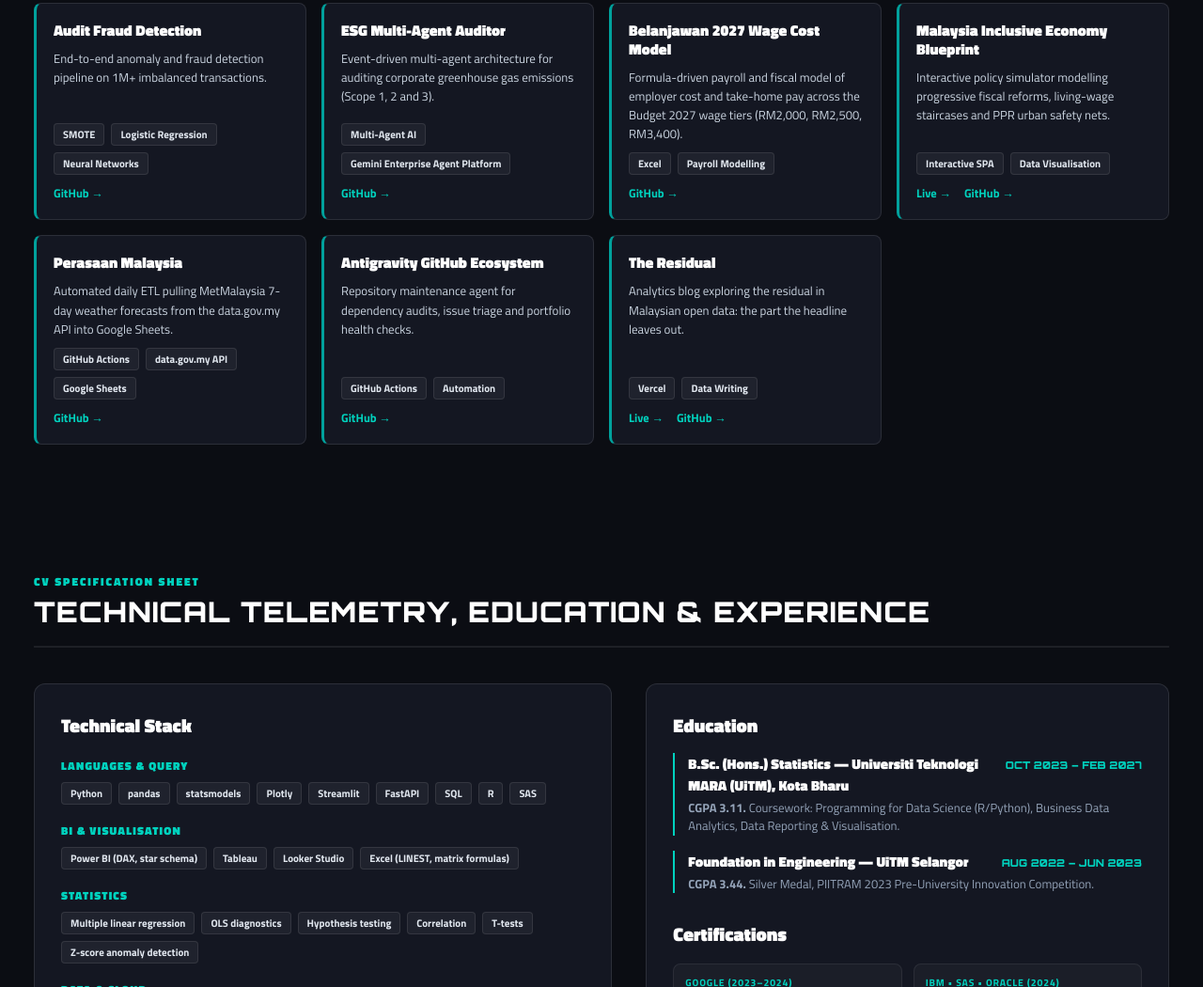
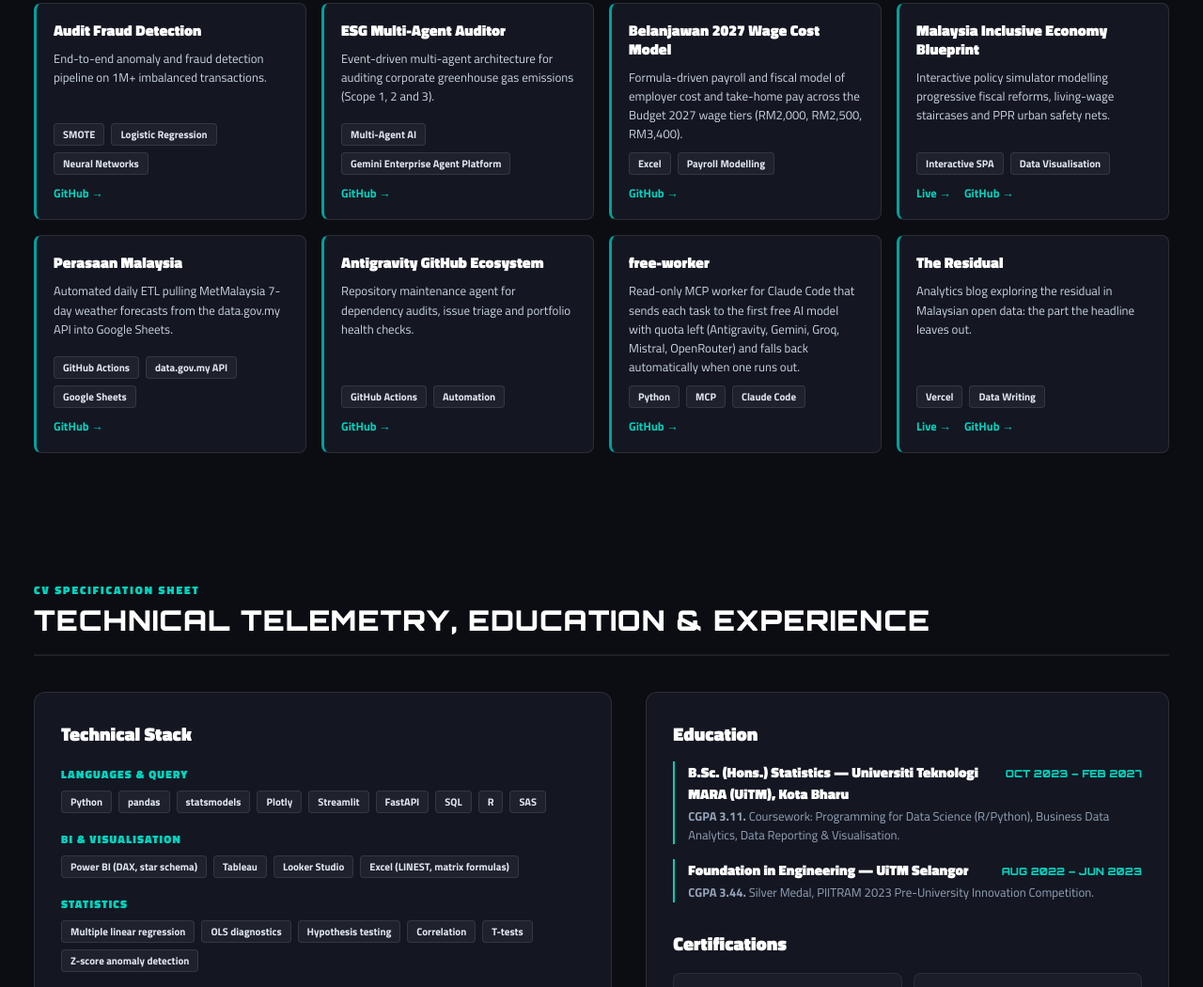
Before and after one commit to Downey112/Downey112.github.io, a plain HTML site: page index.html in a window 1280 px wide. Shown: the part 4053-5103 px from the top of the page at 94% size. Drawn offline with Linux system fonts and the light colour scheme.

Commit message:
Add free-worker project
Co-Authored-By: Claude Opus 5.5 <noreply@anthropic.com>

```diff
--- a/index.html
+++ b/index.html
@@ -1800,6 +1800,12 @@
           <div class="project-links"><a href="https://github.com/Downey112/antigravity-github-ecosystem" target="_blank" rel="noopener" class="project-link" aria-label="Antigravity GitHub Ecosystem: GitHub repository">GitHub →</a></div>
         </article>
         <article class="mini-card">
+          <h3 class="mini-title">free-worker</h3>
+          <p class="mini-desc">Read-only MCP worker for Claude Code that sends each task to the first free AI model with quota left (Antigravity, Gemini, Groq, Mistral, OpenRouter) and falls back automatically when one runs out.</p>
+          <div class="tech-stack"><span class="tech-pill">Python</span><span class="tech-pill">MCP</span><span class="tech-pill">Claude Code</span></div>
+          <div class="project-links"><a href="https://github.com/Downey112/free-worker" target="_blank" rel="noopener" class="project-link" aria-label="free-worker: GitHub repository">GitHub →</a></div>
+        </article>
+        <article class="mini-card">
           <h3 class="mini-title">The Residual</h3>
           <p class="mini-desc">Analytics blog exploring the residual in Malaysian open data: the part the headline leaves out.</p>
           <div class="tech-stack"><span class="tech-pill">Vercel</span><span class="tech-pill">Data Writing</span></div>
```
